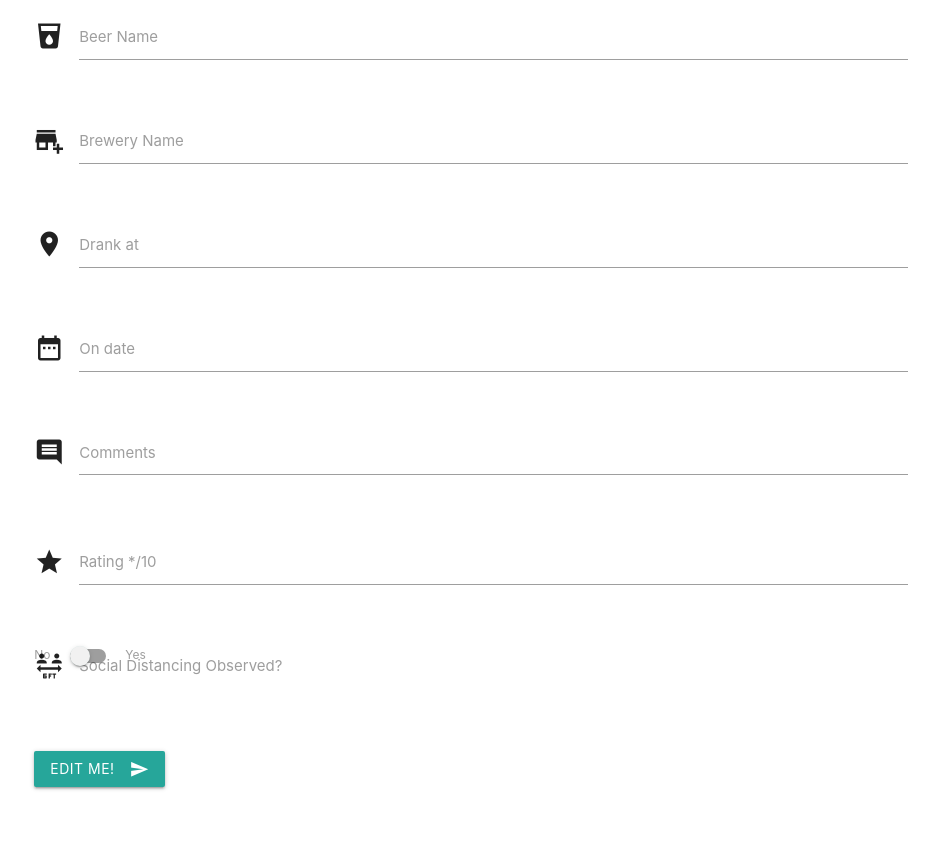
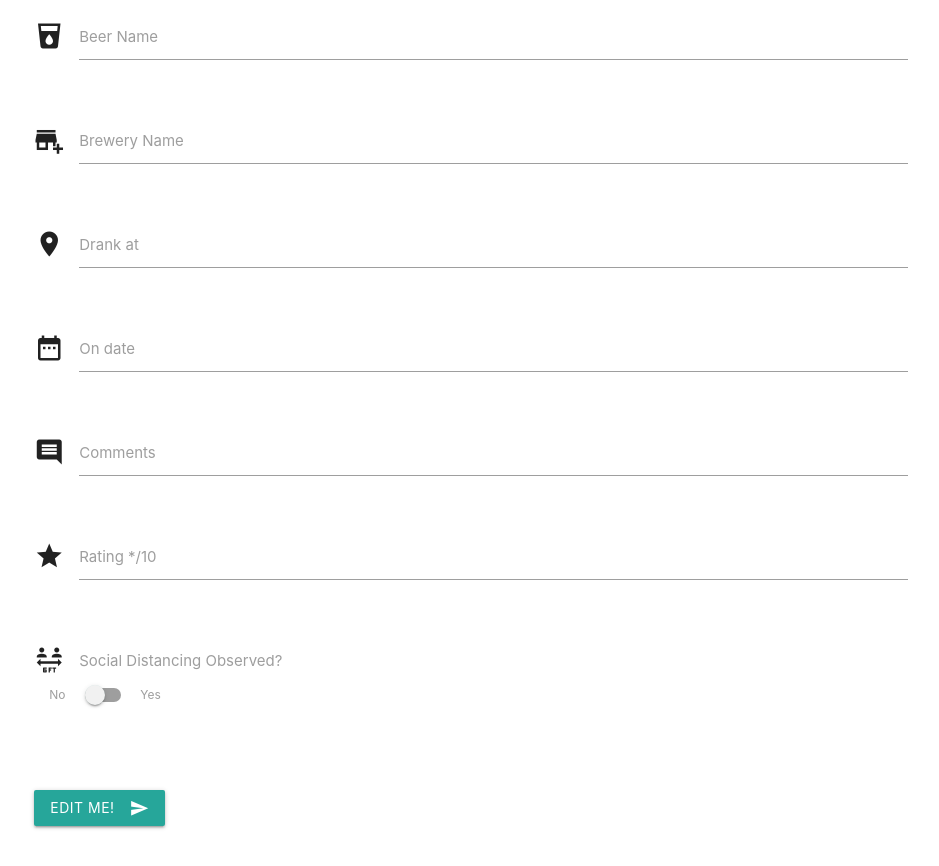
Before and after one commit to menacethedenis/CI_Milestone_3_Denis_Lymer, a Flask app: template templates/editbeer.html in a window 1280 px wide. Shown: the part 181-1047 px from the top of the page, without its empty margins (169-1108 px from the left). Before the commit the page ends 971 px from the top, so only its background shows below. Run offline with Flask 2, Linux system fonts and the light colour scheme; the template is opened without the code that fills it, so the values that code supplies are empty; some libraries are stand-ins or nearby versions.

Commit message:
fixed errors where edit page was not pulling down comments or date data. fixed switch issue on add page where data was not being posted to database. fixed display issue on homepage where switch data was not being interpreted correctly from the database

```diff
--- a/static/css/style.css
+++ b/static/css/style.css
@@ -12,7 +12,8 @@
 }
 
 .socdist_switch {
-    margin-left:20px;
+    margin-left:15px;
+    margin-top:3em;
 }
 
 /*-----------------------------headers */
@@ -28,3 +29,7 @@
 .beernav {
     background-color: brown;
 }
+
+.beer_input {
+    height: 100%;
+}
--- a/templates/editbeer.html
+++ b/templates/editbeer.html
@@ -27,14 +27,14 @@
        <div class="row">
         <div class="input-field col s12">
           <i class="material-icons prefix">date_range</i>
-          <input id="drank_date" name="drank_date" type="text" class="datepicker">
+          <input id="drank_date" name="drank_date" type="text" class="datepicker validate" value="{{beer.drank_date}}">
           <label for="icon_prefix">On date</label>
         </div>
        </div>
        <div class="row">
         <div class="input-field col s12">
           <i class="material-icons prefix">comment</i>
-          <textarea id="beer_comm" name="beer_comm"  class="materialize-textarea" maxlength="300" value="{{beer.beer_comm}}"></textarea>
+          <input id="beer_comm" name="beer_comm"  type="text" class="validate materialize-textarea" maxlength="300" value="{{beer.beer_comm}}">
           <label for="icon_prefix">Comments</label>
         </div>
        </div>
@@ -48,14 +48,13 @@
        <div class="row">
         <div class="input-field col s12">
           <i class="material-icons prefix">6_ft_apart</i>
-          <label id="soc_dist" name="soc_dist" class="validate" value="{{beer.soc_dist}}"></label>
-          <label for="icon_prefix">Social Distancing Observed?</label>
-            <div class="switch">
+          <label for="icon_prefix" >Social Distancing Observed?</label>
+            <div class="switch socdist_switch">
                 <label>
                 {% if beer.soc_dist %}
-                <input id="soc_distance" name="soc_dist" type="checkbox checked">
+                <input id="soc_dist" name="soc_dist" type="checkbox checked">
                 {% else %}
-                <input id="soc_distance" name="soc_dist" type="checkbox">
+                <input id="soc_dist" name="soc_dist" type="checkbox">
                 {% endif %}
                     No
                     <input type="checkbox">
```
Also changed, not shown: templates/addbeer.html (+8 -9 lines), templates/beers.html (+7 -1 lines).
